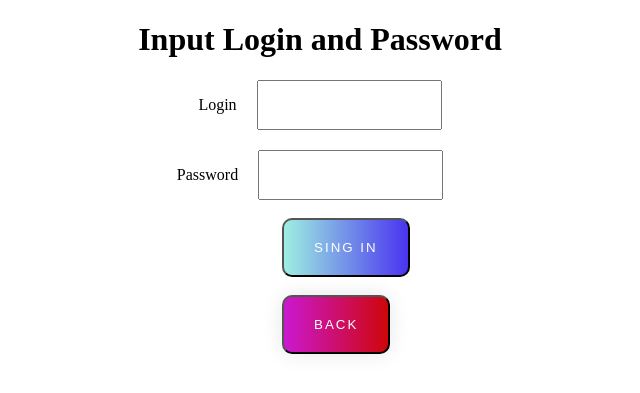
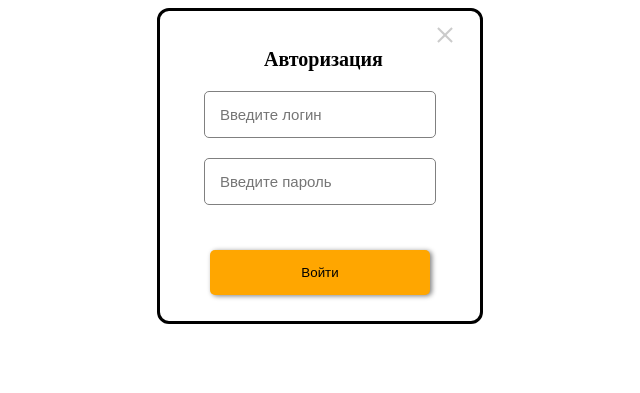
Before and after one commit to TheMeekrok/website-task-2022, a PHP site: page /sing.php in a window 1280 px wide. Shown: the top 393 px of the page, without its empty margins (320-960 px from the left). Run offline with PHP 8.4, Linux system fonts and the light colour scheme.

Commit message:
authorization window

```diff
--- a/connect/connect.php
+++ b/connect/connect.php
@@ -1,7 +1,7 @@
 <?php
-    $servername = "10.0.138.5";
+    $servername = "192.168.131.152";
     $username = "root";
-    $password = "";
+    $password = "root";
     $db = "loggins";
     $connect = mysqli_connect($servername, $username, $password, $db);
     $connect->set_charset("utf8");
--- a/create_users/register.php
+++ b/create_users/register.php
@@ -4,8 +4,7 @@ require_once "..\connect\connect.php";
 
 $login = $_POST['login'];
 $password = $_POST['password'];
-if (empty($login) || empty($password) || strlen($login) > 30 || strlen($password) > 30 || strlen($login) < 3 || strlen($password) < 3  ){
-
+if (strlen($login) > 30 || strlen($password) > 30 || strlen($login) < 3 || strlen($password) < 3){
 }
 else{
     mysqli_query($connect, "INSERT INTO `loggins` (`id`, `login`, `password`) VALUES (NULL, '$login', '$password');");
--- a/sing.php
+++ b/sing.php
@@ -13,28 +13,42 @@
 </head>
 
 <body>
+    <div class="sing_place">
 
-    <h1>Input Login and Password</h1>
-    <form action = "vendor\sing.php" method="post">
-        <titlee>
-            <p>Login</p>
-            <input type="text" name="login">
-        </titlee>
+        <div class="sign_win">
 
-        <description>
-            <p>Password</p>
-            <input type="text" name="password">
-        </description>
+            <div class="dack_but_place">
 
-        <br>
-        <button class ="add_but" type="submit">Sing in</button>
-    </form>
+                <form action = "users\guess.php" method="post">
+                    <button class="dack_but" type="submit"></button>
+                </form>
 
-    <br>
+                <div class="title_sign_win_place">
+                    <h1 id="title_sign_win">Авторизация</h1>
+                </div>
 
-    <form action = "users\guess.php" method="post">
-        <button  class ="sout_but" type="submit">Back</button>
-    </form>
+            </div>
+
+            <form action = "vendor\sing.php" method="post">
+
+                <div class="sign_input_pass">
+                    <input class="sign_input" type="text" name="login" placeholder="Введите логин">
+                </div>
+
+                <div class="sign_input_login">
+                    <input class="sign_input" type="password" name="password" placeholder="Введите пароль">
+                </div>
+
+
+                <div class="sign_buts">
+
+                <div class="sign_but_aign">
+                    <button class ="add_but"  type="submit">Войти</button>
+                </div>
+
+            </form>
+    </div>
+
 
 
 </body>
--- a/styles/style.css
+++ b/styles/style.css
@@ -1,99 +1,122 @@
-th, td{
-
-    padding: 10px;
-    text-align: center;
-}
-h1{
-    text-align: center;
-}
-th{
-    background: #e97777;
-
-}
-td{
-    background: #7dbde2;
+.sign_win {
+    width: 40%;
+    margin: auto;
+    border: 3px solid black;
+    border-radius: 12px;
+    height: 300px;
+    width: 300px;
+    padding: 0px 10px 10px 10px;
 }
 
-table{
-    display: flex;
-    justify-content: center;
-}
-p{
-    margin-right: 20px;
-    display: flex;
-
-    justify-content: center;
-
-}
-titlee{
-    margin-top: 20px;
+.sign_input_login {
     display: flex;
     justify-content: center;
 }
 
-description {
-    margin-right: 20px;
-    margin-top: 20px;
+.sign_input_pass {
     display: flex;
     justify-content: center;
 }
 
-.add_but{
-    position: relative;
-    left: 47%;
-    color: white;
-    padding: 20px 30px;
-    border-radius: 10px;
-    font-family: 'Montserrat', sans-serif;
-    text-transform: uppercase;
-    letter-spacing: 2px;
-    background-image: linear-gradient(to right, #9EEFE1 0%, #4830F0 51%, #9EEFE1 100%);
-    background-size: 200% auto;
+.sign_but_aign {
+    justify-content: center;
+    align-items: center;
+    margin: 20px;
+}
+
+.sign_but_back {
+    justify-content: center;
+    align-items: center;
 
 }
 
-.sing_but{
 
-    position: relative;
-    left: 45%;
-    color: white;
-    padding: 20px 30px;
-    border-radius: 10px;
-    font-family: 'Montserrat', sans-serif;
-    text-transform: uppercase;
-    letter-spacing: 2px;
-    background-image: linear-gradient(to right, #8551af 0%, #63da9e 51%, #f16fdc 100%);
-    background-size: 200% auto;
-    box-shadow: 0 0 20px rgba(0, 0, 0, .1);
-
+.sign_input {
+    padding: 0 15px;
+    height: 45px;
+    width: 200px;
+    border-radius: 5px;
+    border: 1px solid gray;
+    margin: 10px;
+    text-align: left;
+    font-size: 15px;
 }
 
-.register_but{
 
-    position: relative;
-    left: 44.5%;
-    color: white;
-    padding: 20px 30px;
-    border-radius: 10px;
-    font-family: 'Montserrat', sans-serif;
-    text-transform: uppercase;
-    letter-spacing: 2px;
-    background-image: linear-gradient(to right, #9EEFE1 0%, #f08630 51%, #9EEFE1 100%);
-    background-size: 200% auto;
-    box-shadow: 0 0 20px rgba(0, 0, 0, .1);
+
+.add_but {
+    width: 220px;
+    height: 45px;
+    margin: 10px;
+    border-radius: 5px;
+    cursor: pointer;
+    border: 0;
+    background: rgb(255, 166, 0);
+    box-shadow: 2px 1px 5px gray;
+    transition: .5s;
+}
+.add_but:hover {
+    box-shadow: 8px 3px 5px gray;
 }
 
-.sout_but{
+.restart_btn:hover {
+    background-position: right;
+}
 
+.sign_buts {
+    display: flex;
+    justify-content: center;
+    margin: 5px;
+}
+
+.dack_but_place {
     position: relative;
-    left: 47%;
-    color: white;
-    padding: 20px 30px;
-    border-radius: 10px;
-    font-family: 'Montserrat', sans-serif;
-    text-transform: uppercase;
-    letter-spacing: 2px;
-    background-image: linear-gradient(to right, #cb18d1 0%, #ce0606 51%, #9EEFE1 100%);
-    background-size: 200% auto;
-    box-shadow: 0 0 20px rgba(0, 0, 0, .1);
+    height: 50px;
+    margin: 10px;
 }
+
+#title_sign_win {
+    margin: 0;
+    font-size: 20px;
+    position:absolute;
+    bottom: 0;
+    left: 30%;
+}
+
+.dack_but{
+    position: absolute;
+    right: 0;
+    width: 30px;
+    height: 30px;
+    cursor: pointer;
+    border: 0;
+    background-color: white;
+    border-radius: 5px;
+    opacity: 0.2;
+    transition: .5s;
+}
+
+
+
+.dack_but:before,
+.dack_but:after {
+    content: "";
+    position: absolute;
+    top: 13px;
+    left: 5px;
+    width: 20px;
+    height: 2px;
+    background: black;
+}
+
+.dack_but:before {
+    transform: rotate(45deg);
+}
+
+.dack_but:after {
+    transform: rotate(-45deg);
+}
+
+.dack_but:hover {
+    opacity: 1;
+}
```
Also changed, not shown: index.php (deleted, +0 -26 lines), 1 other file.
